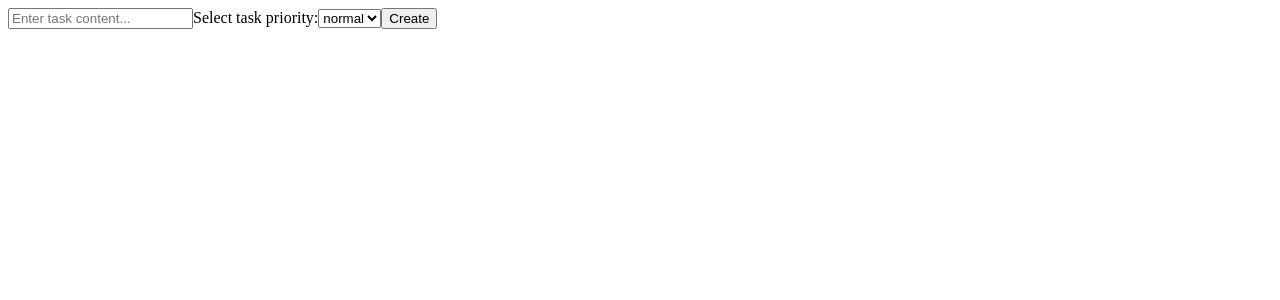
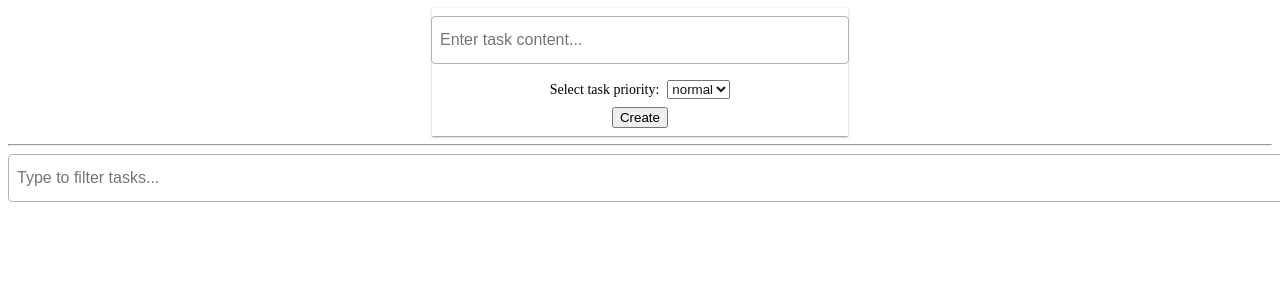
Before and after one commit to VitaliiKalinbet/react_bootcamp_15, a React (Create React App) app: page / in a window 1280 px wide. Shown: the top 300 px of the page. Built offline with nearby package versions, Linux system fonts and the light colour scheme.

Commit message:
done lifecycle sync crud

```diff
--- a/package.json
+++ b/package.json
@@ -6,7 +6,8 @@
     "prop-types": "^15.7.2",
     "react": "^16.12.0",
     "react-dom": "^16.12.0",
-    "react-scripts": "3.2.0"
+    "react-scripts": "3.2.0",
+    "shortid": "^2.2.15"
   },
   "scripts": {
     "start": "react-scripts start",
--- a/src/components/App.js
+++ b/src/components/App.js
@@ -1,5 +1,8 @@
 import React, { Component } from 'react';
+import shortid from 'shortid';
 import TaskEditor from './TaskEditor/TaskEditor';
+import TaskList from './TaskList/TaskList';
+import TaskFilter from './TaskFilter/TaskFilter';
 
 class App extends Component {
   constructor() {
@@ -9,12 +12,88 @@ class App extends Component {
       tasks: [],
       filter: '',
     };
+
+    this.changeFilter = this.changeFilter.bind(this);
+    // console.log('constructor work');
   }
 
+  componentDidMount() {
+    // console.log('componentDidMount work');
+
+    try {
+      const tasksFromLS = localStorage.getItem('tasks');
+      if (tasksFromLS) {
+        this.setState({ tasks: JSON.parse(tasksFromLS) });
+      }
+    } catch (error) {
+      console.log(error);
+    }
+  }
+
+  componentDidUpdate(prevProps, prevState) {
+    // console.log('componentDidUpdate work');
+    const { tasks } = this.state;
+    if (prevState.tasks !== tasks) {
+      localStorage.setItem('tasks', JSON.stringify(tasks));
+    }
+  }
+
+  changeFilter(e) {
+    this.setState({
+      filter: e.target.value,
+    });
+  }
+
+  addTask = task => {
+    const taskToAdd = {
+      ...task,
+      id: shortid.generate(),
+      completed: false,
+    };
+
+    this.setState(prevState => ({ tasks: [...prevState.tasks, taskToAdd] }));
+  };
+
+  deleteTask = id => {
+    this.setState(prevState => ({
+      tasks: prevState.tasks.filter(el => el.id !== id),
+    }));
+  };
+
+  updatePriority = (id, newPriority) => {
+    this.setState(prevState => ({
+      tasks: prevState.tasks.map(el =>
+        el.id === id ? { ...el, priority: newPriority } : el,
+      ),
+    }));
+  };
+
+  updateCompleted = id => {
+    this.setState(prevState => ({
+      tasks: prevState.tasks.map(el =>
+        el.id === id ? { ...el, completed: !el.completed } : el,
+      ),
+    }));
+  };
+
   render() {
+    // console.log('render work');
+    const { tasks, filter } = this.state;
+    const filteredTask = tasks.filter(el => el.text.includes(filter));
     return (
       <div>
-        <TaskEditor />
+        <TaskEditor onAddTask={this.addTask} />
+
+        <hr />
+
+        <TaskFilter value={filter} onChangeFilter={this.changeFilter} />
+
+        <TaskList
+          onUpdatePriority={this.updatePriority}
+          onDeleteTask={this.deleteTask}
+          onUpdateCompleted={this.updateCompleted}
+          items={filteredTask}
+        />
       </div>
     );
   }
--- /dev/null
+++ b/src/components/Task/Task.js
@@ -0,0 +1,59 @@
+import React from 'react';
+import PropTypes from 'prop-types';
+import styles from './Task.module.css';
+import PrioritySelector from '../PrioritySelector/PrioritySelector';
+import Priority from '../../utils/Priority';
+
+const options = Object.values(Priority);
+
+const Task = ({
+  id,
+  text,
+  priority,
+  completed,
+  onDeleteTask,
+  onUpdatePriority,
+  onUpdateCompleted,
+}) => {
+  return (
+    <div className={`${styles.task} ${styles[`${priority}Priority`]}`}>
+      <p className={styles.text}>{text}</p>
+
+      <hr />
+
+      <div className={styles.actions}>
+        <button type="button" onClick={onDeleteTask}>
+          Delete
+        </button>
+      </div>
+
+      <PrioritySelector
+        options={options}
+        value={priority}
+        onChange={e => onUpdatePriority(id, e.target.value)}
+      />
+
+      <label htmlFor={id}>
+        Completed
+        <input
+          id={id}
+          type="checkbox"
+          checked={completed}
+          onChange={onUpdateCompleted}
+        />
+      </label>
+    </div>
+  );
+};
+
+Task.propTypes = {
+  id: PropTypes.string.isRequired,
+  text: PropTypes.string.isRequired,
+  priority: PropTypes.string.isRequired,
+  completed: PropTypes.bool.isRequired,
+  onDeleteTask: PropTypes.func.isRequired,
+  onUpdateCompleted: PropTypes.func.isRequired,
+  onUpdatePriority: PropTypes.func.isRequired,
+};
+
+export default Task;
--- /dev/null
+++ b/src/components/Task/Task.module.css
@@ -0,0 +1,47 @@
+.task {
+  box-shadow: 0px 1px 3px 0px rgba(0, 0, 0, 0.2),
+    0px 1px 1px 0px rgba(0, 0, 0, 0.14), 0px 2px 1px -1px rgba(0, 0, 0, 0.12);
+  border-radius: 2px;
+  background-color: #fff;
+  overflow: hidden;
+  padding: 8px;
+  border-top: 3px solid transparent;
+}
+
+.lowPriority {
+  border-color: #4caf50;
+}
+
+.normalPriority {
+  border-color: #2196f3;
+}
+
+.highPriority {
+  border-color: #f44336;
+}
+
+.text {
+  margin: 0;
+  flex-grow: 1;
+}
+
+.actions {
+  margin-left: 8px;
+  flex-shrink: 0;
+  display: flex;
+  justify-content: flex-end;
+  align-items: center;
+}
+
+.actions label {
+  display: flex;
+  align-items: center;
+  cursor: pointer;
+  font-size: 14px;
+}
+
+.actions button,
+.actions select {
+  margin-left: 4px;
+  margin-right: 4px;
+}
--- a/src/components/TaskEditor/TaskEditor.js
+++ b/src/components/TaskEditor/TaskEditor.js
@@ -1,26 +1,41 @@
 /* eslint-disable jsx-a11y/label-has-associated-control */
 import React, { Component } from 'react';
+import PropTypes from 'prop-types';
 import Priority from '../../utils/Priority';
 import styles from './TaskEditor.module.css';
 import PrioritySelector from '../PrioritySelector/PrioritySelector';
 
 const options = Object.values(Priority);
 
+const ININTIAL_STATE = {
+  text: '',
+  priority: Priority.NORMAL,
+};
+
 class TaskEditor extends Component {
-  state = {
-    text: '',
-    priority: Priority.NORMAL,
+  static propTypes = {
+    onAddTask: PropTypes.func.isRequired,
   };
+
+  state = { ...ININTIAL_STATE };
 
   handleChange = e => {
     // console.dir(e.target);
     this.setState({ [e.target.name]: e.target.value });
   };
 
+  handleSubmit = e => {
+    e.preventDefault();
+
+    this.props.onAddTask({ ...this.state });
+
+    this.setState({ ...ININTIAL_STATE });
+  };
+
   render() {
     const { priority, text } = this.state;
     return (
-      <form className={styles.form}>
+      <form className={styles.form} onSubmit={this.handleSubmit}>
         <input
           className={styles.input}
           type="text"
@@ -44,4 +59,8 @@ class TaskEditor extends Component {
   }
 }
 
+// TaskEditor.propTypes = {
+//   onAddTask: PropTypes.func.isRequired,
+// };
+
 export default TaskEditor;
--- a/src/components/TaskEditor/TaskEditor.module.css
+++ b/src/components/TaskEditor/TaskEditor.module.css
@@ -0,0 +1,41 @@
+.form {
+  display: flex;
+  flex-direction: column;
+  align-items: center;
+  width: 400px;
+  padding: 8px;
+  box-shadow: 0px 1px 3px 0px rgba(0, 0, 0, 0.2),
+    0px 1px 1px 0px rgba(0, 0, 0, 0.14), 0px 2px 1px -1px rgba(0, 0, 0, 0.12);
+  margin-left: auto;
+  margin-right: auto;
+}
+
+.label {
+  display: flex;
+  align-items: center;
+  font-size: 14px;
+  margin-bottom: 8px;
+}
+
+.label select {
+  margin-left: 8px;
+  color: #171718;
+}
+
+.input {
+  color: #171718;
+  font-size: 16px;
+  min-height: 38px;
+  padding: 4px 8px;
+  border-radius: 4px;
+  border: 1px solid #b3b3b3;
+  width: 100%;
+  outline: 0;
+  transition: border-color 200ms ease-in-out;
+  margin-bottom: 16px;
+}
+
+.input:focus {
+  border-width: 2px;
+  border-color: #2684ff;
+}
--- /dev/null
+++ b/src/components/TaskFilter/TaskFilter.js
@@ -0,0 +1,22 @@
+import React from 'react';
+import PropTypes from 'prop-types';
+import styles from './TaskFilter.module.css';
+
+const TaskFilter = ({ value, onChangeFilter }) => {
+  return (
+    <input
+      type="text"
+      className={styles.input}
+      value={value}
+      onChange={onChangeFilter}
+      placeholder="Type to filter tasks..."
+    />
+  );
+};
+
+TaskFilter.propTypes = {
+  value: PropTypes.string.isRequired,
+  onChangeFilter: PropTypes.func.isRequired,
+};
+
+export default TaskFilter;
--- /dev/null
+++ b/src/components/TaskFilter/TaskFilter.module.css
@@ -0,0 +1,16 @@
+.input {
+  color: #171718;
+  font-size: 16px;
+  min-height: 38px;
+  padding: 4px 8px;
+  border-radius: 4px;
+  border: 1px solid #b3b3b3;
+  width: 100%;
+  outline: 0;
+  transition: border-color 200ms ease-in-out;
+}
+
+.input:focus {
+  border-width: 2px;
+  border-color: #2684ff;
+}
--- /dev/null
+++ b/src/components/TaskList/TaskList.js
@@ -0,0 +1,36 @@
+/* eslint-disable react/jsx-props-no-spreading */
+import React from 'react';
+import PropTypes from 'prop-types';
+import Task from '../Task/Task';
+import styles from './TaskList.module.css';
+
+const TaskList = ({
+  items,
+  onDeleteTask,
+  onUpdateCompleted,
+  onUpdatePriority,
+}) => {
+  return (
+    <ul className={styles.list}>
+      {items.map(el => (
+        <li key={el.id}>
+          <Task
+            {...el}
+            onDeleteTask={() => onDeleteTask(el.id)}
+            onUpdateCompleted={() => onUpdateCompleted(el.id)}
+            onUpdatePriority={onUpdatePriority}
+          />
+        </li>
+      ))}
+    </ul>
+  );
+};
+
+TaskList.propTypes = {
+  items: PropTypes.arrayOf(PropTypes.shape({})).isRequired,
+  onDeleteTask: PropTypes.func.isRequired,
+  onUpdateCompleted: PropTypes.func.isRequired,
+  onUpdatePriority: PropTypes.func.isRequired,
+};
+
+export default TaskList;
--- /dev/null
+++ b/src/components/TaskList/TaskList.module.css
@@ -0,0 +1,17 @@
+.list {
+  display: flex;
+  flex-wrap: wrap;
+  margin-left: -8px;
+  margin-right: -8px;
+  margin-top: 0;
+  margin-bottom: 0;
+  padding: 0;
+  list-style: none;
+}
+
+.list li {
+  flex: 0 0 calc(33.3333% - 16px);
+  margin-top: 16px;
+  margin-left: 8px;
+  margin-right: 8px;
+}
```
Also changed, not shown: 1 other file (tests, documents, lock files or other folders).
